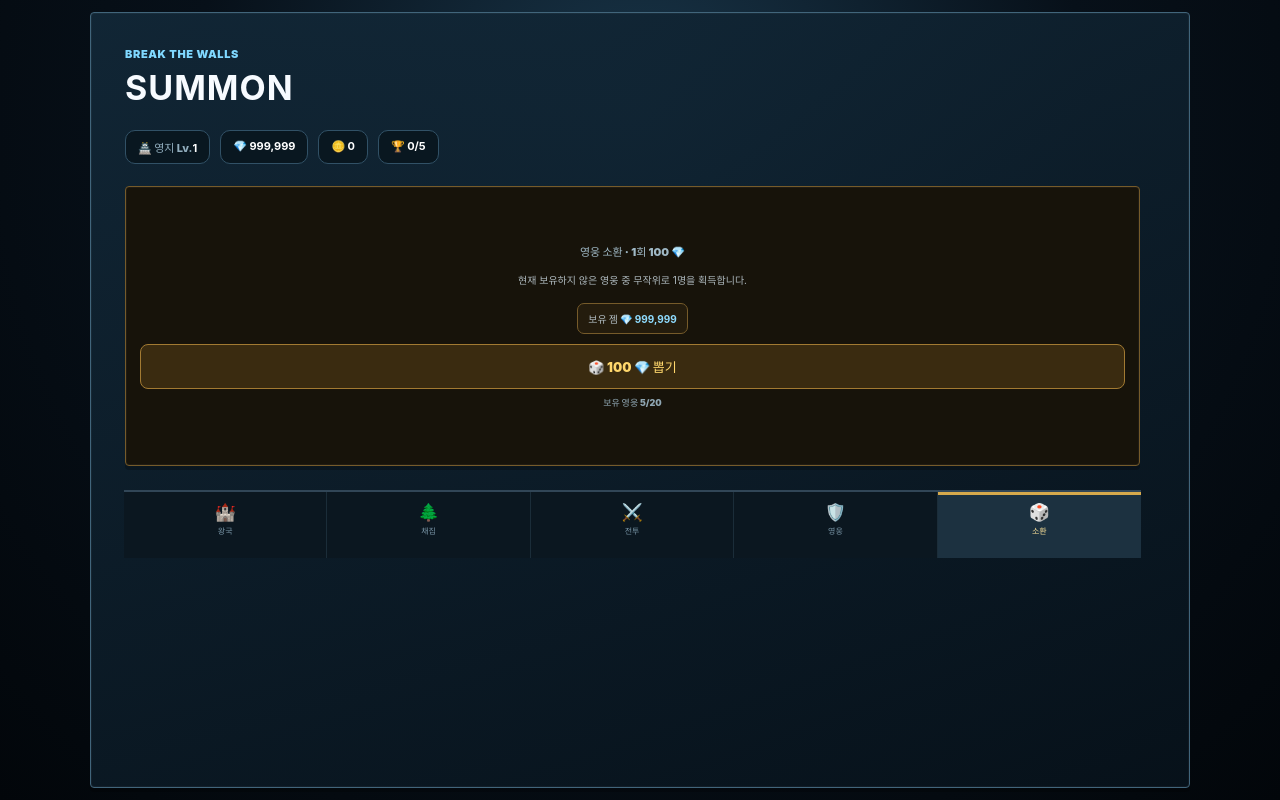
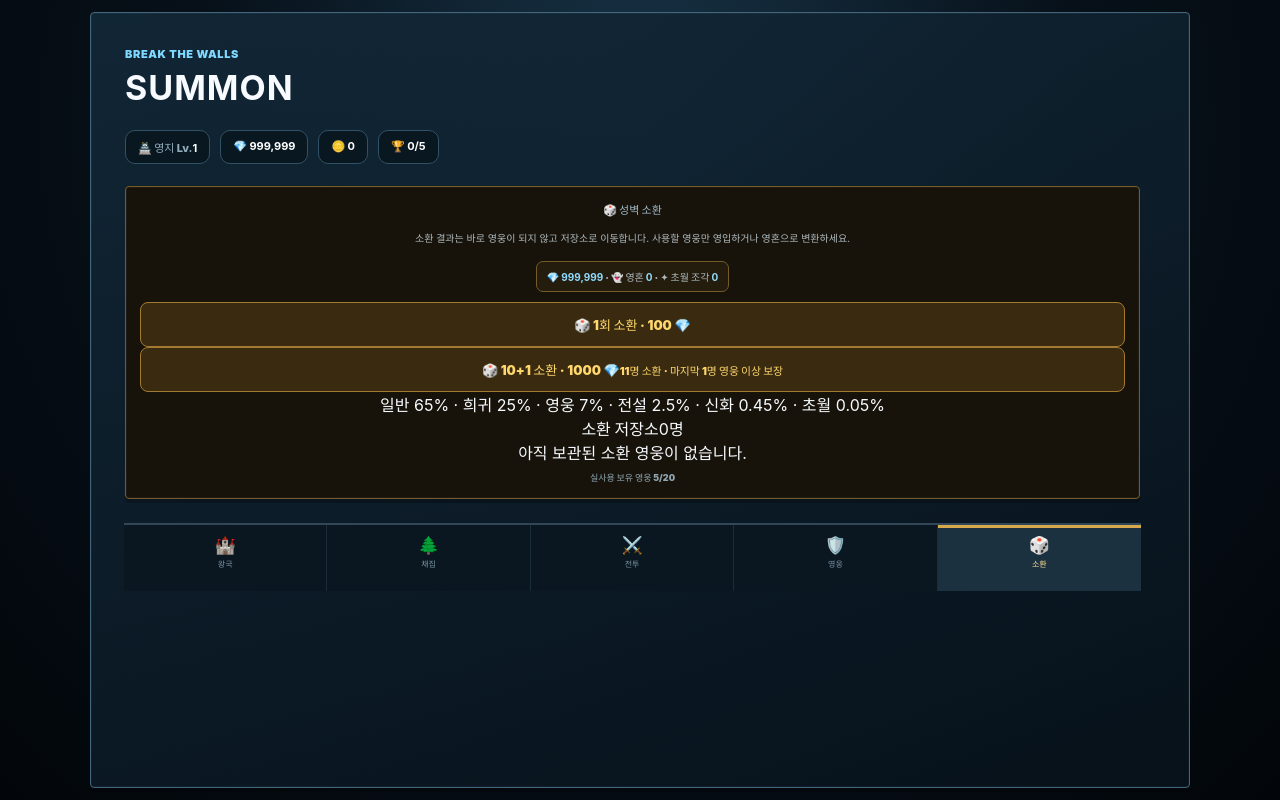
Before and after one commit to bduidohd937-beep/Break-the-Walls-Roll-the-Dice, a React (Vite) app: page / in a window 1280 px wide. Both pictures are taken after a click on the button "🎲 소환". Built offline with nearby package versions, Linux system fonts and the light colour scheme.

Commit message:
feat: build first phase summon storage system

```diff
--- a/src/App.tsx
+++ b/src/App.tsx
@@ -10,6 +10,8 @@ import { resolveSameTeamSpacing, resolveFrontlineCollision } from "./game/combat
 import { BattleUnit } from "./components/BattleUnit";
 
 type DamagePopup = { id: number; x: number; value: number; critical: boolean; };
+type SummonGrade = "일반" | "희귀" | "영웅" | "전설" | "신화" | "초월";
+type SummonStorageItem = { uid: number; heroId: string; grade: SummonGrade; };
 type DeathEffect = { id: number; x: number; team: "hero" | "enemy"; life: number; };
 
 function App() {
@@ -75,6 +77,12 @@ function App() {
     try { const saved = JSON.parse(window.localStorage.getItem("btw-workers") ?? "{}"); return saved && typeof saved === "object" ? saved : {}; } catch { return {}; }
   });
   const [summonMessage, setSummonMessage] = useState("");
+  const [summonStorage, setSummonStorage] = useState<SummonStorageItem[]>(() => {
+    try { const saved = JSON.parse(window.localStorage.getItem("btw-summon-storage") ?? "[]"); return Array.isArray(saved) ? saved : []; } catch { return []; }
+  });
+  const [souls, setSouls] = useState(() => Math.max(0, Number(window.localStorage.getItem("btw-souls") ?? "0")));
+  const [transcendShards, setTranscendShards] = useState(() => Math.max(0, Number(window.localStorage.getItem("btw-transcend-shards") ?? "0")));
+  const summonUidRef = useRef(Date.now());
   const [selectedHeroId, setSelectedHeroId] = useState(DECK_IDS[0]);
   const [heroMode, setHeroMode] = useState<"formation" | "upgrade">("formation");
   const [dragHeroId, setDragHeroId] = useState<string | null>(null);
@@ -166,10 +174,12 @@ function App() {
   const getUnitLevel = (id: string) => Math.max(1, unitLevels[id] ?? 1);
   const getHeroGrade = (id: string) => {
     const index = DECK_IDS.indexOf(id);
-    if (index <= 2) return { name: "일반", multiplier: 1 };
-    if (index <= 5) return { name: "희귀", multiplier: 1.6 };
-    if (index <= 7) return { name: "영웅", multiplier: 2.5 };
-    return { name: "전설", multiplier: 4 };
+    if (index <= 5) return { name: "일반", multiplier: 1 };
+    if (index <= 11) return { name: "희귀", multiplier: 1.6 };
+    if (index <= 15) return { name: "영웅", multiplier: 2.5 };
+    if (index <= 17) return { name: "전설", multiplier: 4 };
+    if (index === 18) return { name: "신화", multiplier: 6 };
+    return { name: "초월", multiplier: 9 };
   };
   const getUpgradeCost = (id: string) => getUnitLevel(id) >= 10 ? 0 : Math.round(150 * getUnitLevel(id) * getHeroGrade(id).multiplier);
 
@@ -583,19 +593,67 @@ function App() {
   const currentStage = STAGES[stageIndex] ?? STAGES[0];
   const currentWave = currentStage.waves[waveIndex];
 
-  const summonHero = () => {
-    const pool = HEROES.filter((hero) => !ownedHeroes.includes(hero.id));
-    if (pool.length === 0 || gems < SUMMON_GEM_COST) return;
-    const hero = pool[Math.floor(Math.random() * pool.length)];
-    const nextOwned = [...ownedHeroes, hero.id];
-    setOwnedHeroes(nextOwned);
-    window.localStorage.setItem("btw-owned-heroes", JSON.stringify(nextOwned));
-    setGems((current) => {
-      const nextGems = current - SUMMON_GEM_COST;
-      window.localStorage.setItem("btw-gems", String(nextGems));
-      return nextGems;
+  const summonGrade = (minimumHero = false): SummonGrade => {
+    if (minimumHero) {
+      const roll = Math.random() * 10;
+      if (roll < 0.05) return "초월";
+      if (roll < 0.5) return "신화";
+      if (roll < 3) return "전설";
+      return "영웅";
+    }
+    const roll = Math.random() * 100;
+    if (roll < 0.05) return "초월";
+    if (roll < 0.5) return "신화";
+    if (roll < 3) return "전설";
+    if (roll < 10) return "영웅";
+    if (roll < 35) return "희귀";
+    return "일반";
+  };
+  const rollHero = (grade: SummonGrade) => {
+    const pool = HEROES.filter((hero) => getHeroGrade(hero.id).name === grade);
+    const fallback = HEROES.filter((hero) => ["일반", "희귀", "영웅", "전설"].includes(getHeroGrade(hero.id).name));
+    return (pool.length ? pool : fallback)[Math.floor(Math.random() * (pool.length ? pool.length : fallback.length))];
+  };
+  const performSummon = (count: 1 | 11) => {
+    const cost = count === 11 ? 1000 : SUMMON_GEM_COST;
+    if (gems < cost) return;
+    const items: SummonStorageItem[] = Array.from({ length: count }, (_, index) => {
+      const grade = summonGrade(count === 11 && index === count - 1);
+      const hero = rollHero(grade);
+      return { uid: summonUidRef.current++, heroId: hero.id, grade };
     });
-    setSummonMessage(`${hero.sprite} ${hero.name} 획득!`);
+    const nextStorage = [...items, ...summonStorage];
+    setSummonStorage(nextStorage);
+    window.localStorage.setItem("btw-summon-storage", JSON.stringify(nextStorage));
+    const nextGems = gems - cost;
+    setGems(nextGems);
+    window.localStorage.setItem("btw-gems", String(nextGems));
+    setSummonMessage(count === 11 ? "11연속 소환 완료 · 결과가 저장소로 이동했습니다." : "소환 완료 · 결과가 저장소로 이동했습니다.");
+  };
+  const useStoredHero = (uid: number) => {
+    const item = summonStorage.find((entry) => entry.uid === uid);
+    if (!item) return;
+    const nextStorage = summonStorage.filter((entry) => entry.uid !== uid);
+    if (!ownedHeroes.includes(item.heroId)) {
+      const nextOwned = [...ownedHeroes, item.heroId];
+      setOwnedHeroes(nextOwned);
+      window.localStorage.setItem("btw-owned-heroes", JSON.stringify(nextOwned));
+    }
+    setSummonStorage(nextStorage);
+    window.localStorage.setItem("btw-summon-storage", JSON.stringify(nextStorage));
+  };
+  const soulStoredHero = (uid: number) => {
+    const item = summonStorage.find((entry) => entry.uid === uid);
+    if (!item) return;
+    const soulValue: Record<SummonGrade, number> = { 일반: 10, 희귀: 25, 영웅: 60, 전설: 150, 신화: 350, 초월: 800 };
+    const shardValue = item.grade === "신화" ? 1 : item.grade === "초월" ? 5 : 0;
+    const nextSouls = souls + soulValue[item.grade];
+    const nextShards = transcendShards + shardValue;
+    const nextStorage = summonStorage.filter((entry) => entry.uid !== uid);
+    setSouls(nextSouls); setTranscendShards(nextShards); setSummonStorage(nextStorage);
+    window.localStorage.setItem("btw-souls", String(nextSouls));
+    window.localStorage.setItem("btw-transcend-shards", String(nextShards));
+    window.localStorage.setItem("btw-summon-storage", JSON.stringify(nextStorage));
   };
 
   const toggleDeckHero = (id: string) => {
@@ -766,12 +824,18 @@ function App() {
 
           {mainTab === "summon" && (
             <div className="summon-panel hub-summon">
-              <div className="deck-builder-title">영웅 소환 · 1회 {SUMMON_GEM_COST} 💎</div>
-              <p>현재 보유하지 않은 영웅 중 무작위로 1명을 획득합니다.</p>
-              <div className="summon-gem-balance">보유 젬 <b>💎 {gems.toLocaleString()}</b></div>
-              <button className="summon-btn" disabled={gems < SUMMON_GEM_COST || ownedHeroes.length >= HEROES.length} onClick={summonHero}>{ownedHeroes.length >= HEROES.length ? "ALL HEROES OWNED" : `🎲 ${SUMMON_GEM_COST} 💎 뽑기`}</button>
+              <div className="deck-builder-title">🎲 성벽 소환</div>
+              <p>소환 결과는 바로 영웅이 되지 않고 저장소로 이동합니다. 사용할 영웅만 영입하거나 영혼으로 변환하세요.</p>
+              <div className="summon-gem-balance">💎 <b>{gems.toLocaleString()}</b> · 👻 영혼 <b>{souls.toLocaleString()}</b> · ✦ 초월 조각 <b>{transcendShards}</b></div>
+              <div className="summon-actions">
+                <button className="summon-btn" disabled={gems < SUMMON_GEM_COST} onClick={() => performSummon(1)}>🎲 1회 소환 · 100 💎</button>
+                <button className="summon-btn multi" disabled={gems < 1000} onClick={() => performSummon(11)}>🎲 10+1 소환 · 1000 💎<small>11명 소환 · 마지막 1명 영웅 이상 보장</small></button>
+              </div>
+              <div className="summon-rates">일반 65% · 희귀 25% · 영웅 7% · 전설 2.5% · 신화 0.45% · 초월 0.05%</div>
               {summonMessage && <div className="summon-result">{summonMessage}</div>}
-              <div className="owned-count">보유 영웅 {ownedHeroes.length}/{HEROES.length}</div>
+              <div className="summon-storage-head"><b>소환 저장소</b><span>{summonStorage.length}명</span></div>
+              <div className="summon-storage">{summonStorage.length === 0 ? <div className="storage-empty">아직 보관된 소환 영웅이 없습니다.</div> : summonStorage.map((item) => { const hero = HEROES.find((unit) => unit.id === item.heroId); if (!hero) return null; return <div key={item.uid} className="storage-card"><div className="storage-hero"><span>{hero.sprite}</span><div><small>{item.grade}</small><b>{hero.name}</b></div></div><div className="storage-actions"><button onClick={() => useStoredHero(item.uid)}>{ownedHeroes.includes(hero.id) ? "중복 보유" : "사용"}</button><button onClick={() => soulStoredHero(item.uid)}>영혼화</button></div></div>; })}</div>
+              <div className="owned-count">실사용 보유 영웅 {ownedHeroes.length}/{HEROES.length}</div>
             </div>
           )}
 
```
